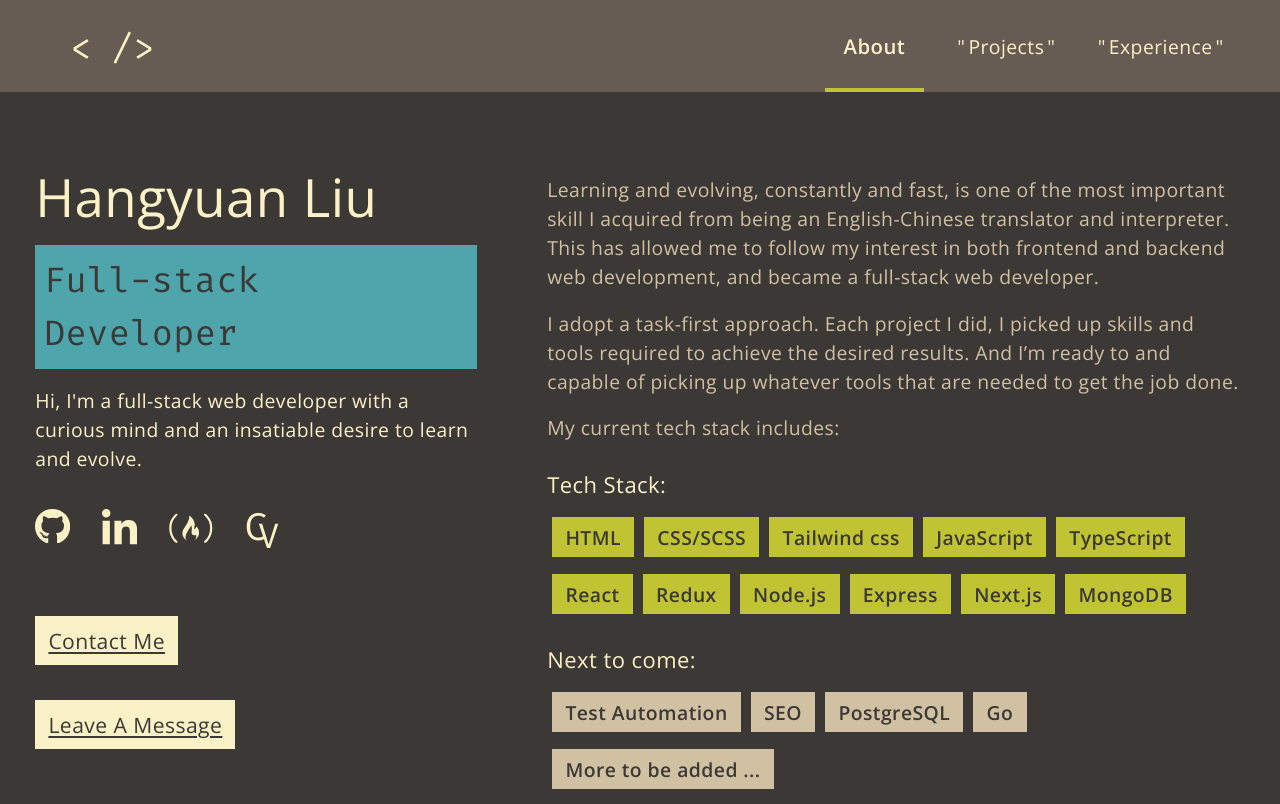
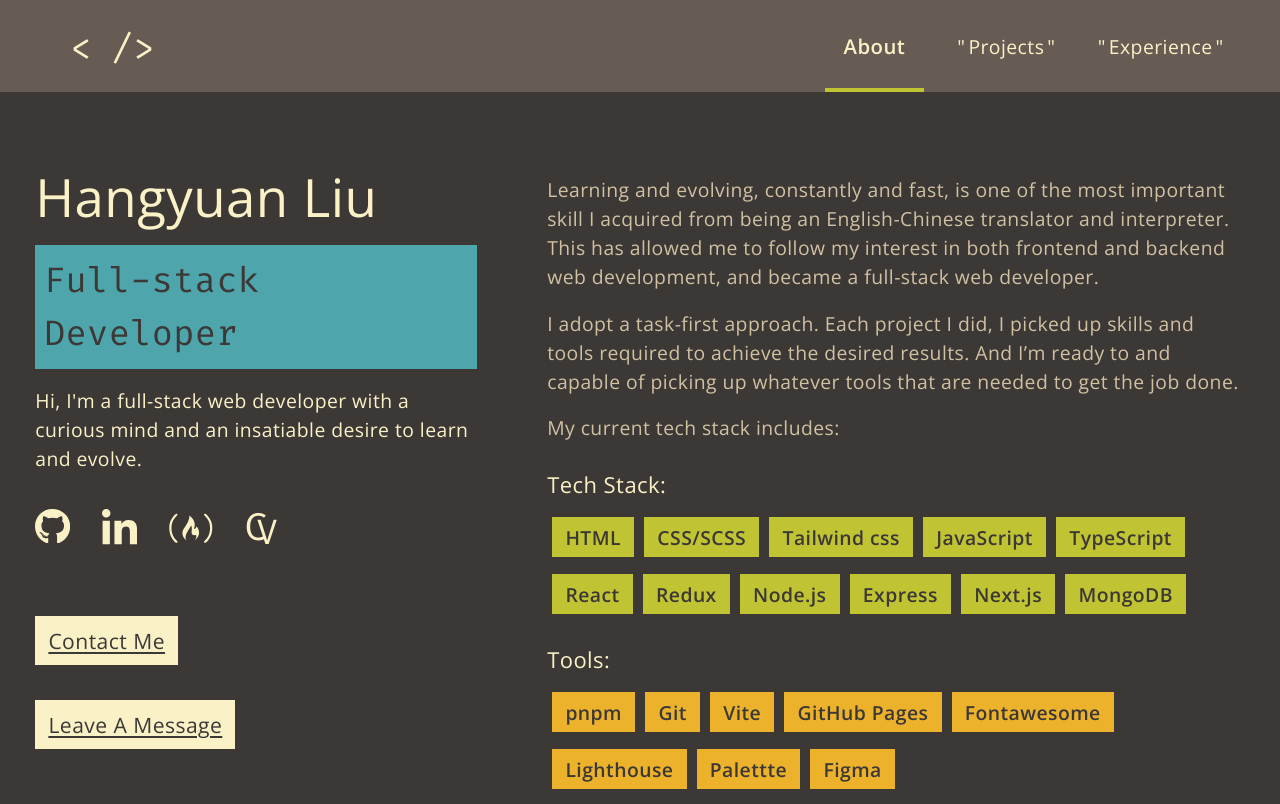
Before and after one commit to llhyuan/portfolio-website, a React (Vite) app: page / in a window 1280 px wide. Built offline with nearby package versions, Linux system fonts and the light colour scheme.

Commit message:
updated skillsets

```diff
--- a/src/assets/data/skills.js
+++ b/src/assets/data/skills.js
@@ -23,5 +23,5 @@ export const skills = {
     "Figma",
   ],
   soft: ["Eager to learn", "Curious", "Communicative", "Cooperative"],
-  more: ["Test Automation", "SEO", "PostgreSQL", "Go", "More to be added ..."],
+  more: ["AWS Cloud Practitioner Certificate", "and more ..."],
 };
--- a/src/components/Main.jsx
+++ b/src/components/Main.jsx
@@ -70,20 +70,6 @@ export default function Main({ formStatus, setFormStatus }) {
             </div>
           </div>
           <div className="my-2">
-            <p className="text-xl pb-4">Next to come:</p>
-            <div className="flex flex-wrap gap-y-4 pb-[1.2rem]">
-              {skills.more.map((item, index) => (
-                <span
-                  key={index}
-                  className="block text-[--bg-color] font-bold px-3 py-[0.3rem] border-x-[0.3rem] border-x-[--bg-color] bg-[--text-secondary]"
-                >
-                  {item}
-                </span>
-              ))}
-            </div>
-          </div>
-
-          <div className="my-2">
             <p className="text-xl pb-4">Tools:</p>
             <div className="flex flex-wrap gap-y-4 pb-[1.2rem]">
               {skills.tools.map((item, index) => (
@@ -98,11 +84,24 @@ export default function Main({ formStatus, setFormStatus }) {
           </div>
           <div className="my-2">
             <p className="text-xl pb-4">Soft Skills:</p>
-            <div className="flex flex-wrap gap-y-4 ">
+            <div className="flex flex-wrap gap-y-4 pb-[1.2rem]">
               {skills.soft.map((item, index) => (
                 <span
                   key={index}
                   className="block text-[--bg-color] font-bold px-3 py-[0.3rem] border-x-[0.3rem] border-x-[--bg-color] bg-[--text-highlight2]"
+                >
+                  {item}
+                </span>
+              ))}
+            </div>
+          </div>
+          <div className="my-2">
+            <p className="text-xl pb-4">What I&apos;m learning:</p>
+            <div className="flex flex-wrap gap-y-4 ">
+              {skills.more.map((item, index) => (
+                <span
+                  key={index}
+                  className="block text-[--bg-color] font-bold px-3 py-[0.3rem] border-x-[0.3rem] border-x-[--bg-color] bg-[--text-secondary]"
                 >
                   {item}
                 </span>
--- a/src/components/Project.jsx
+++ b/src/components/Project.jsx
@@ -56,13 +56,13 @@ export default function Project({ details }) {
         />
         <div className="absolute top-0 m-[2px] w-[calc(100%-4px)] h-[calc(100%-4px)] flex flex-col items-center gap-y-6 backdrop-blur-md visible transition-all ease-in duration-75 opacity-0 group-hover:visible group-hover:opacity-100 group-hover:transition-all sm:mt-[0.5rem] sm:static sm:visible sm:h-auto sm:items-end sm:gap-y-2 sm:opacity-100">
           <a
-            className="mt-auto px-[0.8rem] py-2 bg-[--text-selection] text-[--bg-color] underline underline-offset-4 transition-all ease-out duration-75 hover:shadow-[4px_4px_rgb(50,106,110)] hover:translate-x-[-2px] hover:translate-y-[-2px] hover:transition-all sm:px-[0.3rem] sm:py-[0.2rem] sm:text-[0.8rem]"
+            className="mt-auto block px-[0.8rem] py-2 bg-[--text-selection] text-[--bg-color] underline underline-offset-4 transition-all ease-out duration-75 hover:shadow-[4px_4px_rgb(50,106,110)] hover:translate-x-[-2px] hover:translate-y-[-2px] hover:transition-all sm:px-[0.3rem] sm:py-[0.3rem] sm:text-[0.8rem]"
             href={details["github"]}
           >
             GitHub Repo
           </a>
           <a
-            className="mb-auto px-[0.8rem] py-2 bg-[--text-selection] text-[--bg-color] underline underline-offset-4 transition-all ease-out duration-75 hover:shadow-[4px_4px_rgb(50,106,110)] hover:translate-x-[-2px] hover:translate-y-[-2px] hover:transition-all sm:px-[0.3rem] sm:py-[0.2rem] sm:text-[0.8rem]"
+            className="mb-auto px-[0.8rem] py-2 bg-[--text-selection] text-[--bg-color] underline underline-offset-4 transition-all ease-out duration-75 hover:shadow-[4px_4px_rgb(50,106,110)] hover:translate-x-[-2px] hover:translate-y-[-2px] hover:transition-all sm:px-[0.3rem] sm:py-[0.3rem] sm:text-[0.8rem]"
             href={details["livesite"]}
           >
             Live Site
--- a/src/components/Self.jsx
+++ b/src/components/Self.jsx
@@ -78,7 +78,7 @@ function Self({ setFormStatus }) {
             <span className="font-mono text-[2.2rem] group-hover:text-[--text-selection] transition-all duration-120 ease-in-out">
               C
             </span>
-            <span className="relative top-[8px] right-[10px] font-mono text-[2rem] group-hover:text-[--text-selection] transition-all duration-120 ease-in-out">
+            <span className="relative top-[4px] right-[11.5px] font-mono text-[2rem] group-hover:text-[--text-selection] transition-all duration-120 ease-in-out">
               V
             </span>
           </a>
```
